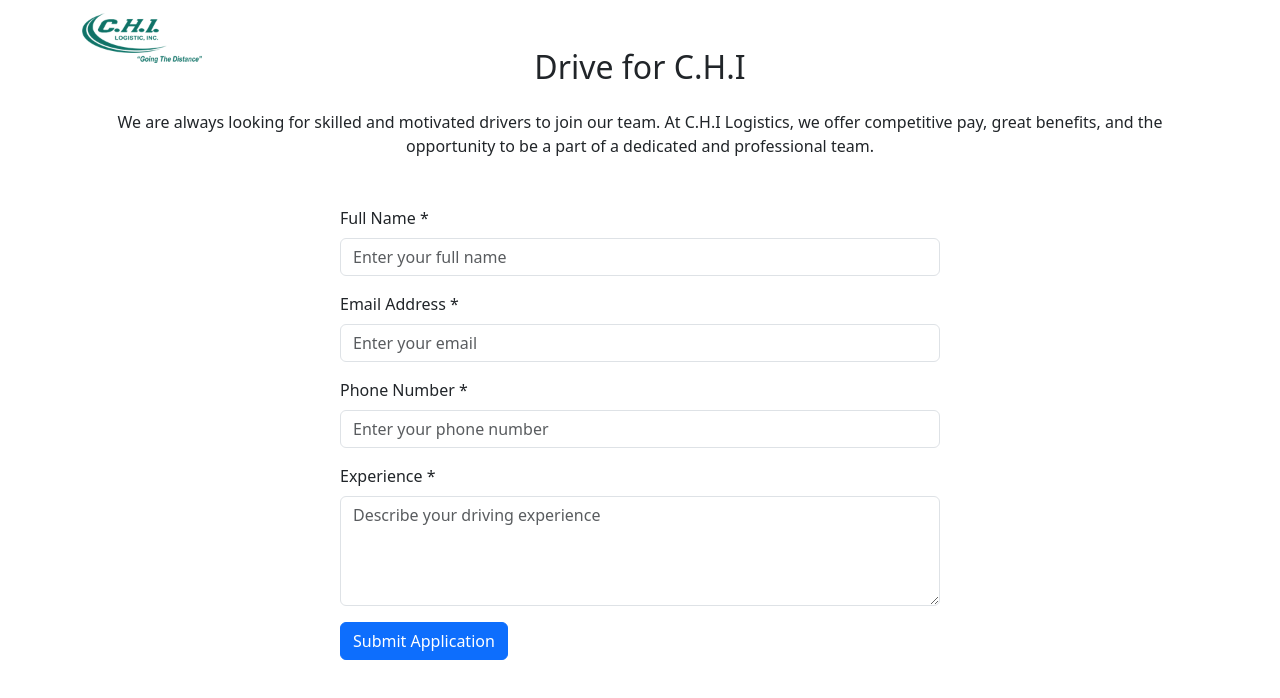
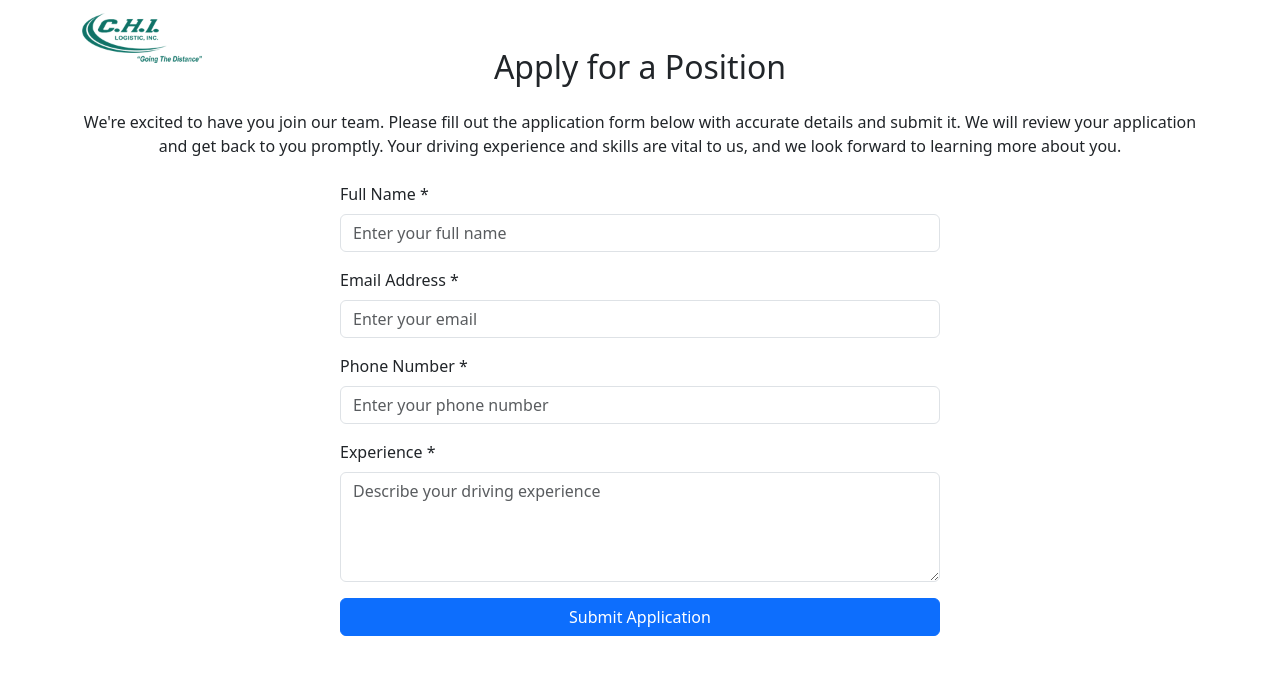
Before and after one commit to guntashgill/C.H.I-Logistics, a React (Create React App) app: page /apply in a window 1280 px wide. Shown: the top 698 px of the page. Built offline with nearby package versions, Linux system fonts and the light colour scheme.

Commit message:
Update ApplyPage.js

```diff
--- a/src/components/ApplyPage.js
+++ b/src/components/ApplyPage.js
@@ -1,38 +1,81 @@
-// src/components/ApplyPage.js
-import React from 'react';
+import React, { useRef } from 'react';
+import emailjs from 'emailjs-com';
 
-const ApplyPage = () => {
+const Apply = () => {
+  const form = useRef();
+
+  const sendApplication = (e) => {
+    e.preventDefault();
+
+    emailjs.sendForm(
+      'service_mqvlr3a', // Replace with your EmailJS Service ID
+      'template_qmi6bqj', // Replace with your EmailJS Template ID
+      form.current,
+      'n1brq6LJfINz3naGv' // Replace with your EmailJS Public Key (User ID)
+    )
+    .then(
+      (result) => {
+        alert('Application Sent Successfully!');
+      },
+      (error) => {
+        alert('Failed to Send Application. Please Try Again.');
+      }
+    );
+  };
+
   return (
-    <div className="apply-page py-5">
-      <div className="container">
-        <h2 className="text-center mb-4">Drive for C.H.I</h2>
-        <p className="text-center mb-5">
-          We are always looking for skilled and motivated drivers to join our team. At C.H.I
-          Logistics, we offer competitive pay, great benefits, and the opportunity to be a part of
-          a dedicated and professional team.
+    <div className="container py-5">
+      <h2 className="text-center mb-4">Apply for a Position</h2>
+      <p className="text-center mb-4">
+        We're excited to have you join our team. Please fill out the application form below with accurate details and submit it.
+        We will review your application and get back to you promptly.
+        Your driving experience and skills are vital to us, and we look forward to learning more about you.
       </p>
-        <form className="mx-auto" style={{ maxWidth: '600px' }}>
+      <form ref={form} onSubmit={sendApplication} className="mx-auto" style={{ maxWidth: '600px' }}>
         <div className="mb-3">
           <label className="form-label">Full Name *</label>
-            <input type="text" className="form-control" placeholder="Enter your full name" />
+          <input
+            type="text"
+            className="form-control"
+            name="from_name"
+            placeholder="Enter your full name"
+            required
+          />
         </div>
         <div className="mb-3">
           <label className="form-label">Email Address *</label>
-            <input type="email" className="form-control" placeholder="Enter your email" />
+          <input
+            type="email"
+            className="form-control"
+            name="from_email"
+            placeholder="Enter your email"
+            required
+          />
         </div>
         <div className="mb-3">
           <label className="form-label">Phone Number *</label>
-            <input type="tel" className="form-control" placeholder="Enter your phone number" />
+          <input
+            type="tel"
+            className="form-control"
+            name="from_phone"
+            placeholder="Enter your phone number"
+            required
+          />
         </div>
         <div className="mb-3">
           <label className="form-label">Experience *</label>
-            <textarea className="form-control" rows="4" placeholder="Describe your driving experience"></textarea>
+          <textarea
+            className="form-control"
+            name="experience"
+            rows="4"
+            placeholder="Describe your driving experience"
+            required
+          ></textarea>
         </div>
-          <button type="submit" className="btn btn-primary">Submit Application</button>
+        <button type="submit" className="btn btn-primary w-100">Submit Application</button>
       </form>
-      </div>
     </div>
   );
 };
 
-export default ApplyPage;
+export default Apply;
```
Lines whose indentation alone changed are shown as unchanged.
